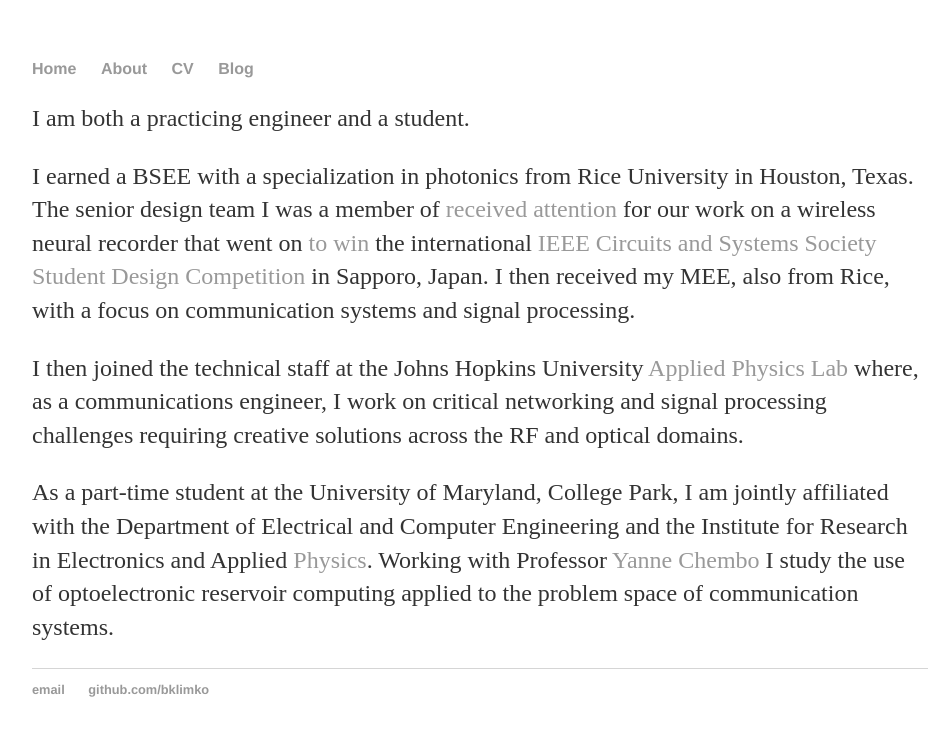
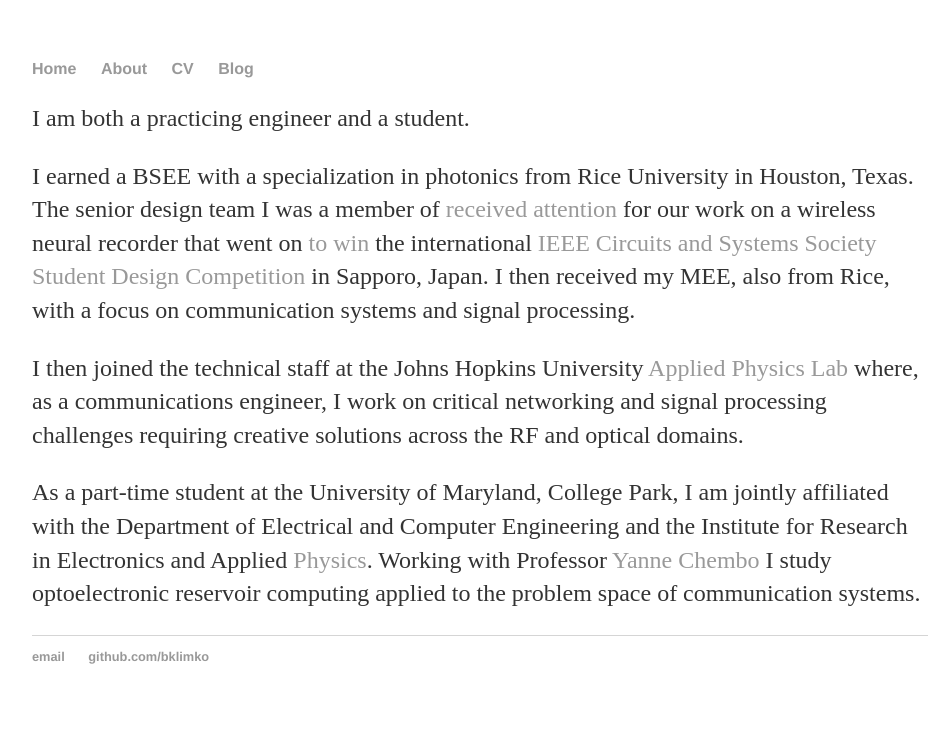
Before and after one commit to bklimko/bklimko.github.io, a Jekyll site: the page built from about/index.md, in a window 1280 px wide. Shown: the top 736 px of the page, without its empty margins (160-1110 px from the left). Built offline with Jekyll 4.4.1, drawn with Linux system fonts in a browser that asks for light colours.

Commit message:
minor syntax edit

```diff
--- a/about/index.md
+++ b/about/index.md
@@ -9,4 +9,4 @@ I earned a BSEE with a specialization in photonics from Rice University in Houst
 
 I then joined the technical staff at the Johns Hopkins University [Applied Physics Lab](https://www.jhuapl.edu/) where, as a communications engineer, I work on critical networking and signal processing challenges requiring creative solutions across the RF and optical domains.
 
-As a part-time student at the University of Maryland, College Park, I am jointly affiliated with the Department of Electrical and Computer Engineering and the Institute for Research in Electronics and Applied [Physics](https://ireap.umd.edu/). Working with Professor [Yanne Chembo](https://chembolab.umd.edu/) I study the use of optoelectronic reservoir computing applied to the problem space of communication systems.
+As a part-time student at the University of Maryland, College Park, I am jointly affiliated with the Department of Electrical and Computer Engineering and the Institute for Research in Electronics and Applied [Physics](https://ireap.umd.edu/). Working with Professor [Yanne Chembo](https://chembolab.umd.edu/) I study optoelectronic reservoir computing applied to the problem space of communication systems.
```
